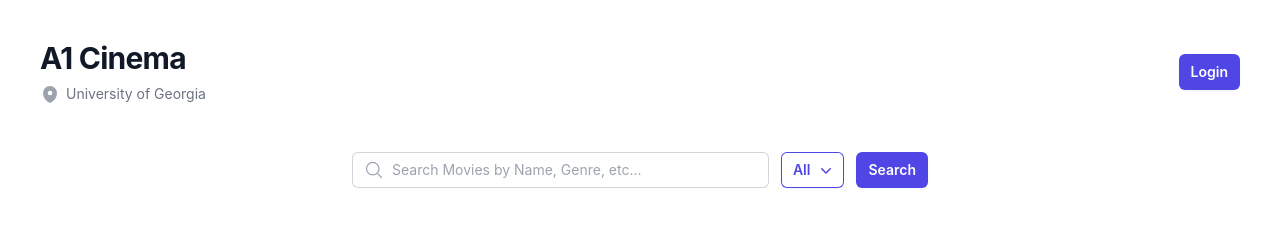
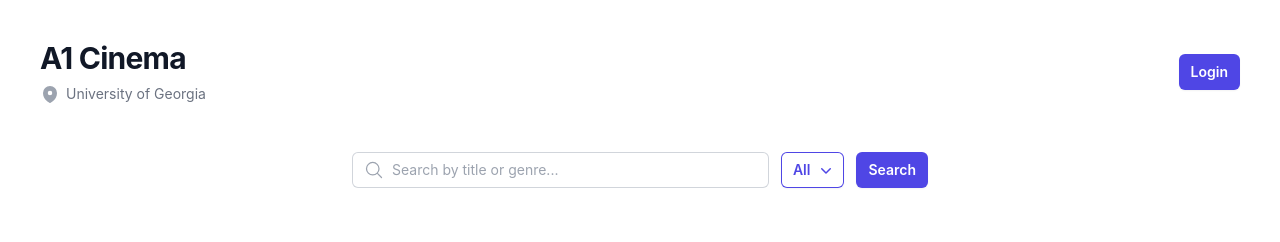
Before and after one commit to MatthewRJue/Software-Engineering-Project, a React (Create React App) app in the folder client/: page / in a window 1280 px wide. Shown: the top 242 px of the page. Built offline with nearby package versions, Linux system fonts and the light colour scheme.

Commit message:
Added filtering by genre to search function

```diff
--- a/client/src/App.js
+++ b/client/src/App.js
@@ -80,28 +80,29 @@ function App() {
 
   const [categoryFilter, setCategoryFilter] = useState("All")
   const [searchFilter, setSearchFilter] = useState("")
+
   const [displayedMovies, setDisplayedMovies] = useState(movies)
   const [userStatus, setUserStatus] = useState("Web")
 
   const filterMovies = (currentSearchFilter, currentCategoryFilter) => {
-    var tempList = []
-    for(let i = 0; i < movies.length; i++){
-      var partOfMovieTitle = movies[i].name.toLowerCase().substring(0, currentSearchFilter.length)
-      if((movies[i].category === currentCategoryFilter || currentCategoryFilter === "All") && partOfMovieTitle === currentSearchFilter.toLowerCase()){
-        tempList.push(movies[i])
-      }
-    }
-    return tempList
+    var tempList = movies.filter(movie => {
+      const searchLower = currentSearchFilter.toLowerCase();
+      const matchesTitle = movie.name.toLowerCase().includes(searchLower);
+      const matchesGenre = movie.genre.toLowerCase().includes(searchLower);
+      const matchesCategory = currentCategoryFilter === "All" || movie.category === currentCategoryFilter;
+      return (matchesTitle || matchesGenre) && matchesCategory;
+    });
+    return tempList;
+  }
+
+  const handleSearchChange = (search) => {
+    setSearchFilter(search);
+    setDisplayedMovies(filterMovies(search, categoryFilter));
   }
 
   const handleCategoryChange = (category) => {
-    setCategoryFilter(category)
-    setDisplayedMovies(filterMovies(searchFilter, category))
-  }
-
-  const handleSearchChange = (search) => {
-    setSearchFilter(search)
-    setDisplayedMovies(filterMovies(search, categoryFilter))
+    setCategoryFilter(category);
+    setDisplayedMovies(filterMovies(searchFilter, category));
   }
 
   const handleLoginAttempt = (email, password) => {
@@ -121,7 +122,7 @@ function App() {
         <Route path="/" element={
           <>
             <Navbar />
-            <Searchbar setCategoryFilter={handleCategoryChange} setSearchFilter={handleSearchChange}/>
+            <Searchbar setSearchFilter={handleSearchChange} setCategoryFilter={handleCategoryChange}/>
             <MovieList movies={displayedMovies}/>
           </>
         } />
--- a/client/src/Components/Searchbar.js
+++ b/client/src/Components/Searchbar.js
@@ -1,14 +1,18 @@
+import { useState } from 'react'; // Import useState
 import { MagnifyingGlassIcon } from '@heroicons/react/24/outline';
-import { Link } from 'react-router-dom';
 import Filter from './Filter';
-import {useState} from "react";
 
 export default function Searchbar({setCategoryFilter, setSearchFilter}) {
+  // State to hold the input value
+  const [inputValue, setInputValue] = useState('');
 
-  const [searchInput, setSearchInput] = useState("")
-  const handleSearch = () => {
-    setSearchFilter(searchInput)
-  }
+  const handleInputChange = (event) => {
+    setInputValue(event.target.value); // Update inputValue state
+  };
+
+  const handleSearchClick = () => {
+    setSearchFilter(inputValue); // Use the inputValue state for searching
+  };
 
   return (
     <div className="flex justify-center">
@@ -22,18 +26,20 @@ export default function Searchbar({setCategoryFilter, setSearchFilter}) {
           name="movie"
           id="movie"
           className="block w-full rounded-md border-0 py-1.5 pl-10 pr-20 text-gray-900 ring-1 ring-inset ring-gray-300 placeholder:text-gray-400 focus:ring-2 focus:ring-inset focus:ring-indigo-600 sm:text-sm sm:leading-6"
-            placeholder="Search Movies by Name, Genre, etc..."
-            onChange={e => setSearchInput(e.target.value)}
+          placeholder="Search by title or genre..."
+          onChange={handleInputChange} // Set the input change handler
+          value={inputValue} // Control the input with state
         />
         <span className="sm:ml-3">
           <Filter setFilter={setCategoryFilter}/>
         </span>
         <span className="sm:ml-3">
-            <Link to="/" onClick={handleSearch} className="inline-flex items-center rounded-md bg-indigo-600 px-3 py-2 text-sm font-semibold text-white shadow-sm hover:bg-indigo-500 focus-visible:outline focus-visible:outline-2 focus-visible:outline-offset-2 focus-visible:outline-indigo-600">
+          {/* Use a button instead of Link for the search action */}
+          <button onClick={handleSearchClick} className="inline-flex items-center rounded-md bg-indigo-600 px-3 py-2 text-sm font-semibold text-white shadow-sm hover:bg-indigo-500 focus-visible:outline focus-visible:outline-2 focus-visible:outline-offset-2 focus-visible:outline-indigo-600">
             Search
-            </Link>
+          </button>
         </span>
       </div>
     </div>
-    )
+  );
 }
```
Lines whose indentation alone changed are shown as unchanged.
